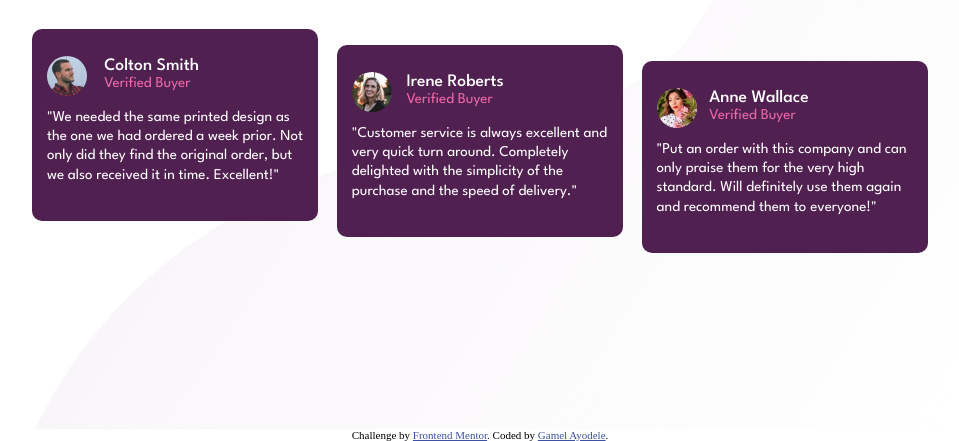
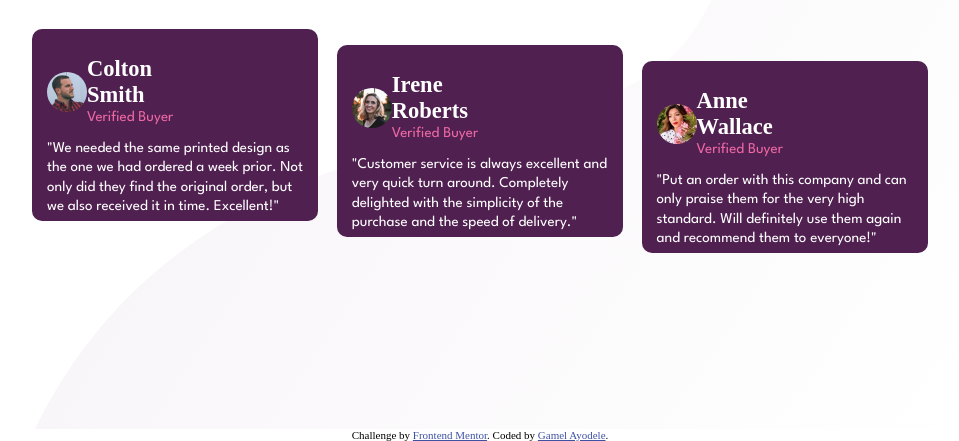
Before and after one commit to gamelayo/Social-proof-section, a plain HTML site: page index.html in a window 1280 px wide. Shown: the part 371-812 px from the top of the page, without its empty margins (160-1119 px from the left). Drawn offline with Linux system fonts and the light colour scheme.

Commit message:
lastest commit

```diff
--- a/index.html
+++ b/index.html
@@ -81,7 +81,7 @@
           <div class="image-container">
             <img class="image" src="./images/image-colton.jpg" alt="" />
             <div class="image-title">
-              <h3>Colton Smith</h3>
+              <h2>Colton Smith</h2>
               <p>Verified Buyer</p>
             </div>
           </div>
@@ -96,7 +96,7 @@
           <div class="image-container">
             <img class="image" src="./images/image-irene.jpg" alt="" />
             <div class="image-title">
-              <h3>Irene Roberts</h3>
+              <h2>Irene Roberts</h2>
               <p>Verified Buyer</p>
             </div>
           </div>
@@ -111,7 +111,7 @@
           <div class="image-container">
             <img class="image" src="./images/image-anne.jpg" alt="" />
             <div class="image-title">
-              <h3>Anne Wallace</h3>
+              <h2>Anne Wallace</h2>
               <p>Verified Buyer</p>
             </div>
           </div>
```
